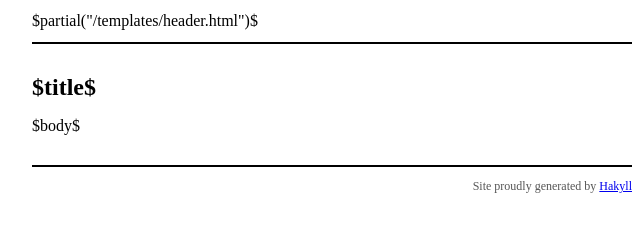
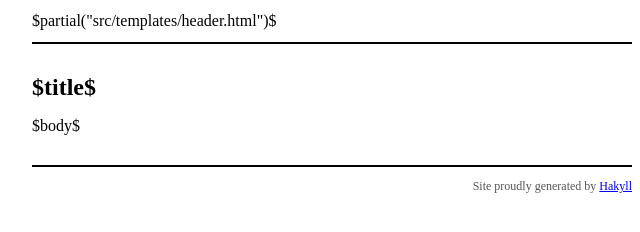
Before and after one commit to kevin-li-195/blog, a plain HTML site: page src/templates/default.html in a window 1280 px wide. Shown: the full height of the page, 308-948 px from the left. Drawn offline with Linux system fonts and the light colour scheme.

Commit message:
reorganize files

```diff
--- a/src/templates/post-template.html
+++ b/src/templates/default.html
@@ -9,7 +9,7 @@
     </head>
     <body>
         <div id="header">
-            $partial("/templates/header.html")$
+            $partial("src/templates/header.html")$
         </div>
 
         <div id="content">
```
Also changed, not shown: 2 other files.
